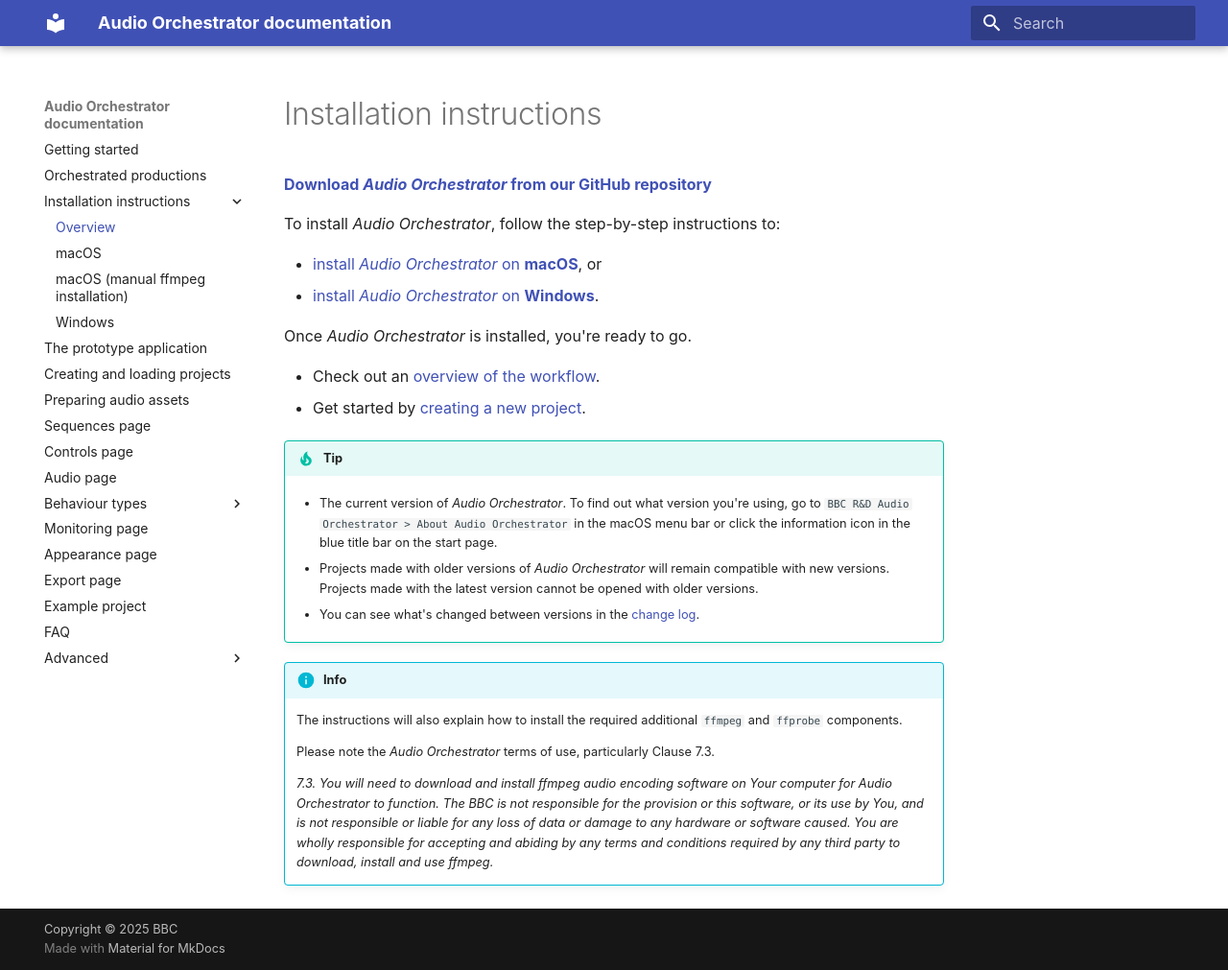
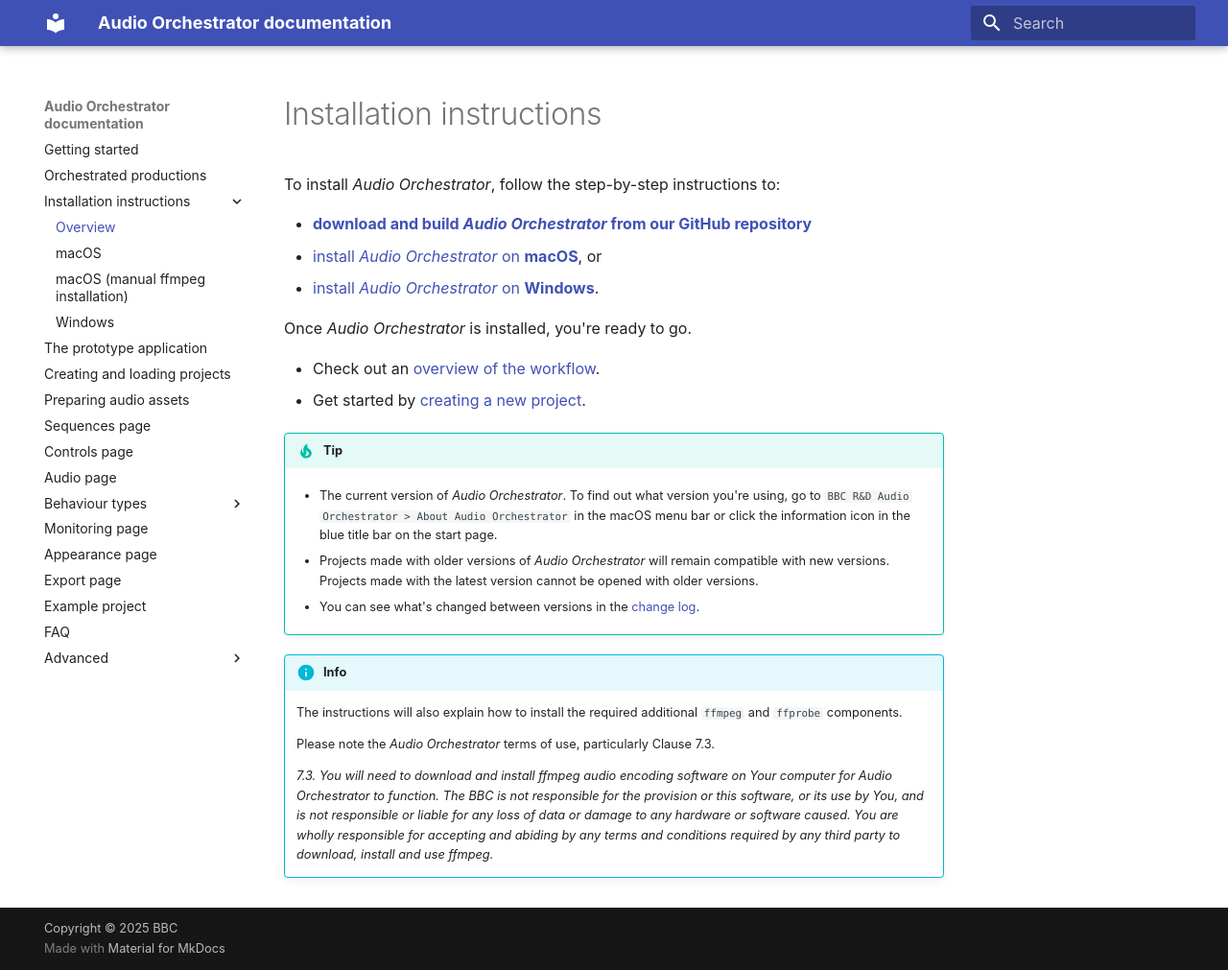
Before and after one commit to bbc/audio-orchestrator, an MkDocs documentation site: the page built from docs/installation.md, in a window 1280 px wide and 1011 px high. Shown: the whole window at 96% size. Built offline with MkDocs 1.6.1 and Material for MkDocs 9.7.7, drawn with Linux system fonts in a browser that asks for light colours.

Commit message:
Update download link

```diff
--- a/docs/installation.md
+++ b/docs/installation.md
@@ -1,9 +1,8 @@
 # Installation instructions
-
-**[Download *Audio Orchestrator* from our GitHub repository](https://github.com/bbc/bbcat-orchestration-builder/releases)**
 
 To install *Audio Orchestrator*, follow the step-by-step instructions to:
 
+* **[download and build *Audio Orchestrator* from our GitHub repository](https://github.com/bbc/audio-orchestrator)**
 * [install *Audio Orchestrator* on **macOS**](installation-mac.md), or
 * [install *Audio Orchestrator* on **Windows**](installation-windows.md).
 
```
